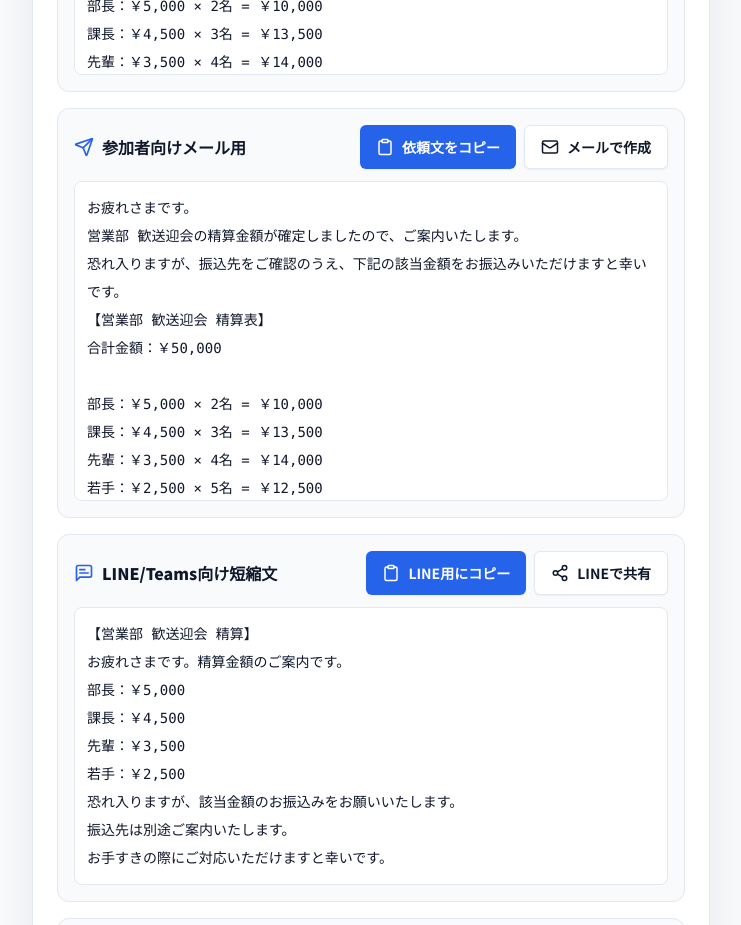
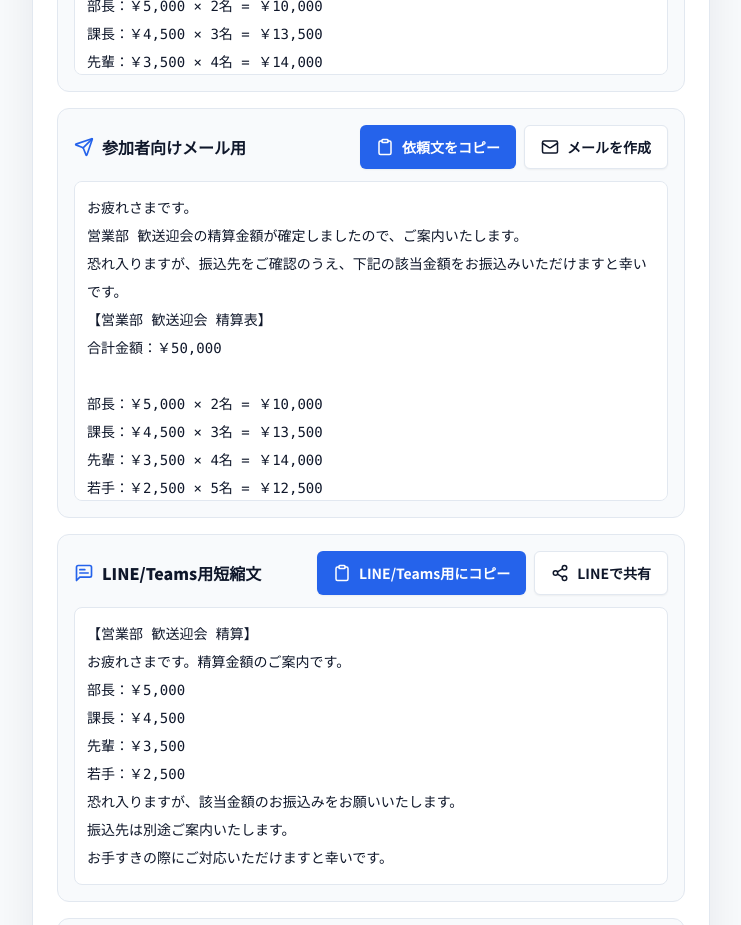
Before and after one commit to yumyum-coder/kanji-seisan-kun, a Next.js app: page / in a window 1280 px wide. Shown: the part 2040-2965 px from the top of the page, without its empty margins (64-805 px from the left). Built offline with nearby package versions, Linux system fonts and the light colour scheme.

Commit message:
Polish sharing labels

```diff
--- a/app/page.tsx
+++ b/app/page.tsx
@@ -192,7 +192,7 @@ function MailtoButton({ subject, body }: { subject: string; body: string }) {
       className="inline-flex min-h-11 w-full items-center justify-center gap-2 rounded-md border border-line bg-white px-4 py-2 text-sm font-bold text-ink shadow-sm transition hover:border-brand hover:text-brand focus:outline-none focus:ring-2 focus:ring-brand focus:ring-offset-2 sm:w-auto"
     >
       <Mail size={18} aria-hidden="true" />
-      メールで作成
+      メールを作成
     </a>
   );
 }
@@ -598,9 +598,9 @@ export default function Home() {
             </GeneratedBlock>
             <GeneratedBlock
               icon={<MessageSquareText size={20} />}
-              title="LINE/Teams向け短縮文"
+              title="LINE/Teams用短縮文"
               text={lineMessage}
-              buttonLabel="LINE用にコピー"
+              buttonLabel="LINE/Teams用にコピー"
             >
               <ShareButton text={lineMessage} />
             </GeneratedBlock>
```
